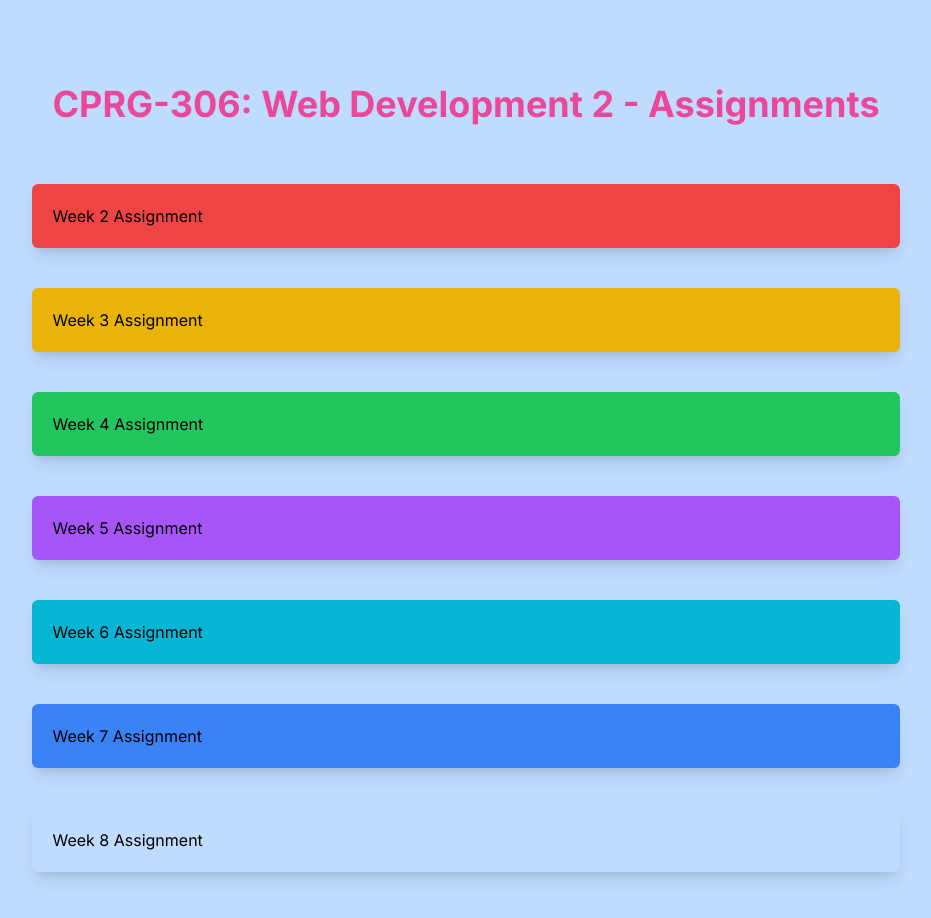
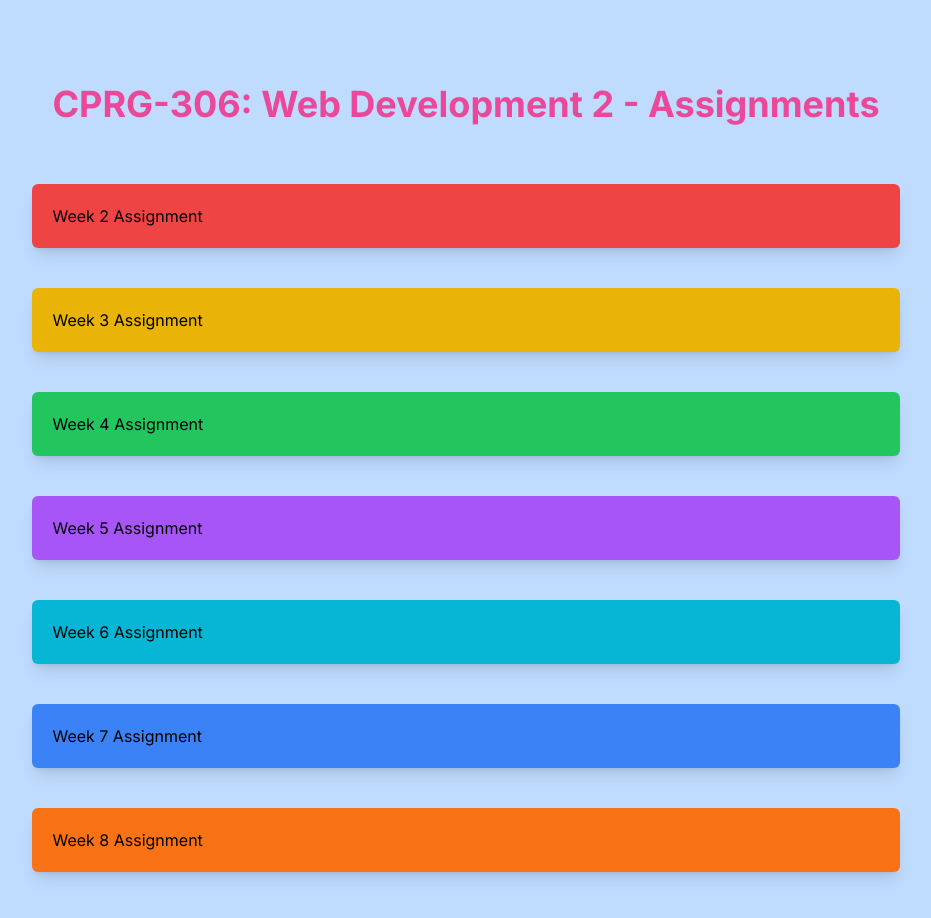
Before and after one commit to Nishit1710/cprg306-assignments, a Next.js app: page / in a window 1280 px wide. Shown: the top 918 px of the page, without its empty margins (174-1105 px from the left). Built offline with nearby package versions, Linux system fonts and the light colour scheme.

Commit message:
update page.js

```diff
--- a/app/page.js
+++ b/app/page.js
@@ -20,7 +20,7 @@ export default function Page() {
         <Link href="week-6"> Week 6 Assignment</Link></li>
         <li className="bg-blue-500 shadow-lg p-5 mb-10 rounded-md">
         <Link href="week-7"> Week 7 Assignment</Link></li>
-        <li className="bg-white-500 shadow-lg p-5 mb-10 rounded-md">
+        <li className="bg-orange-500 shadow-lg p-5 mb-10 rounded-md">
         <Link href="week-8"> Week 8 Assignment</Link></li>
         </div>
       </div></ul>
```
